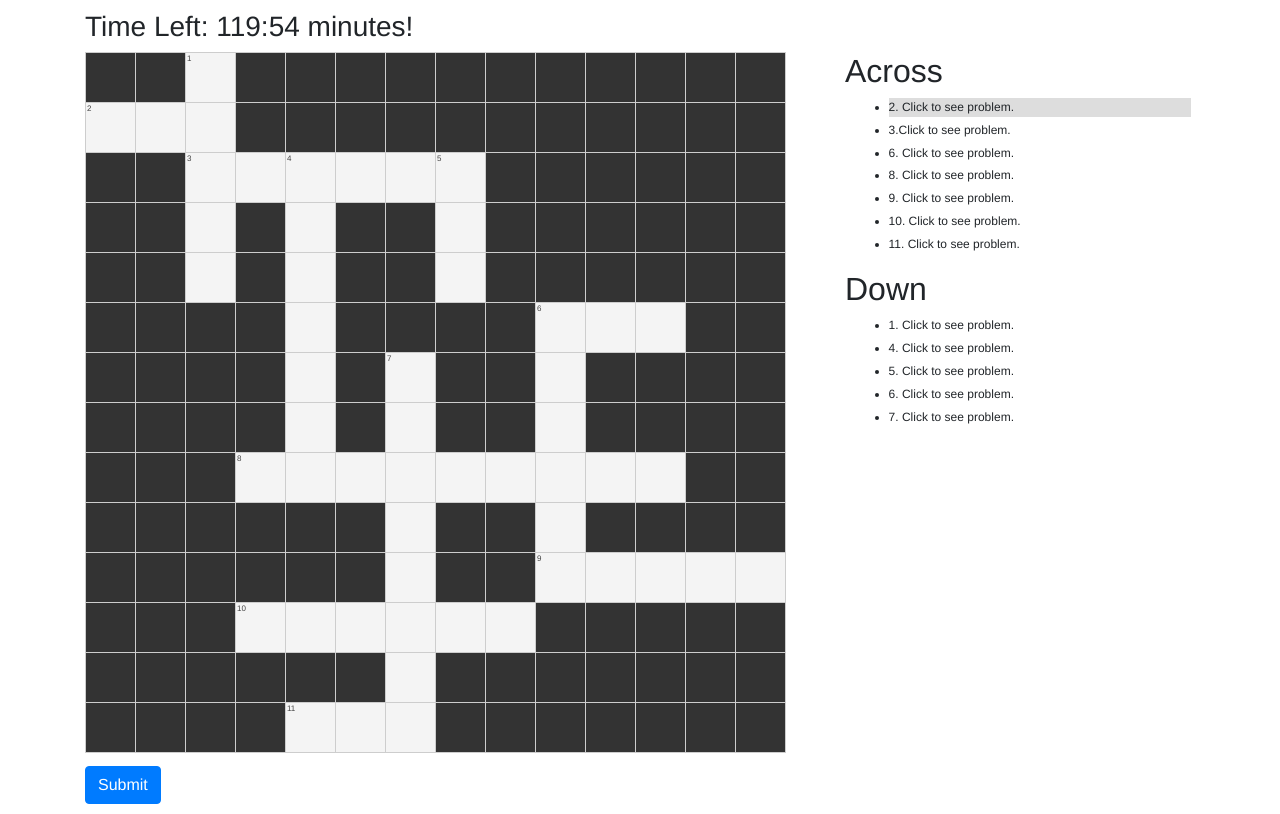
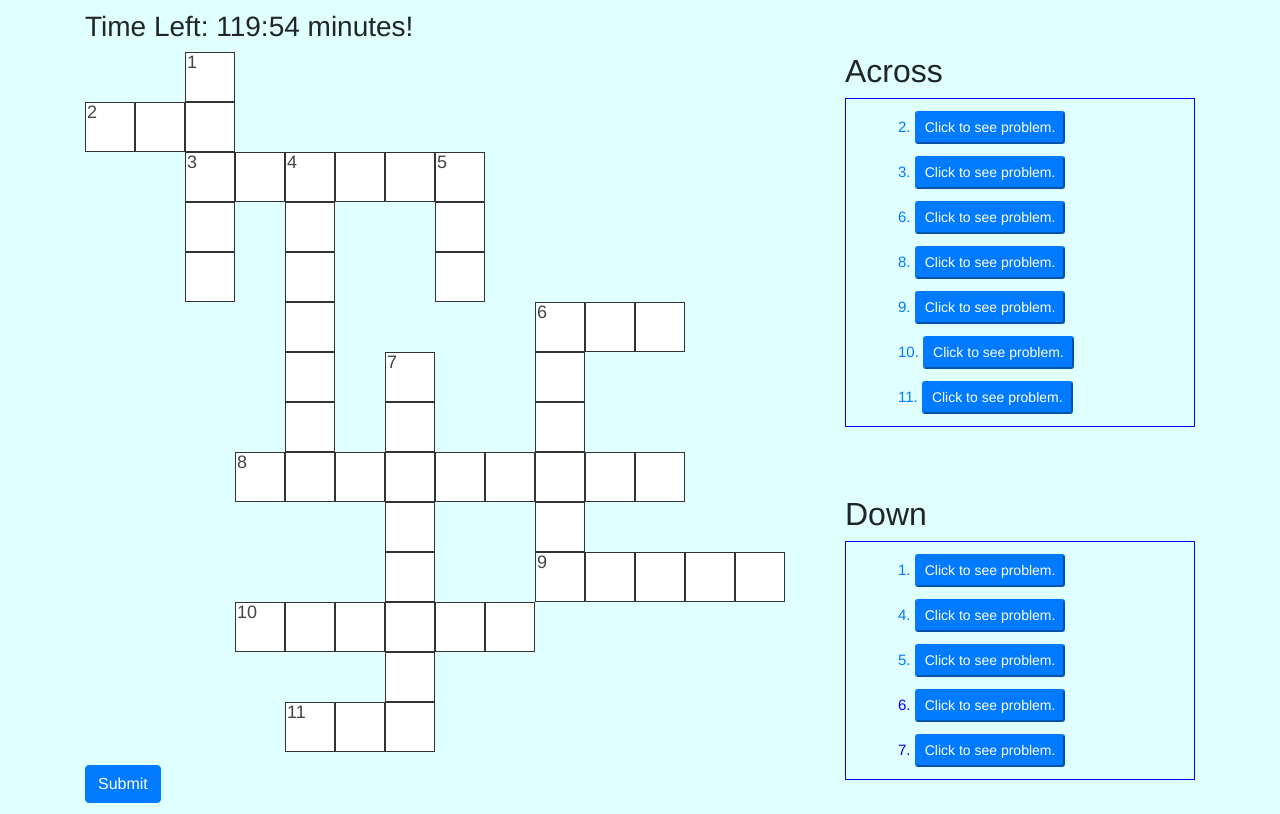
Before and after one commit to rkwap/ccs-crossword, a Django app: page /play/ in a window 1280 px wide. Run offline with Django 3.2, Linux system fonts and the light colour scheme; the visitor is signed in with stand-in values (Sample User, id 1); data comes from the database, SQL or seed files in the repository; some libraries are stand-ins or nearby versions.

Commit message:
Disabled enter key and basic styling

```diff
--- a/quiz/templates/start.html
+++ b/quiz/templates/start.html
@@ -10,15 +10,31 @@
 	<script src="https://code.jquery.com/jquery-3.3.1.slim.min.js" integrity="sha384-q8i/X+965DzO0rT7abK41JStQIAqVgRVzpbzo5smXKp4YfRvH+8abtTE1Pi6jizo" crossorigin="anonymous"></script>
 	<script src="https://cdnjs.cloudflare.com/ajax/libs/popper.js/1.14.6/umd/popper.min.js" integrity="sha384-wHAiFfRlMFy6i5SRaxvfOCifBUQy1xHdJ/yoi7FRNXMRBu5WHdZYu1hA6ZOblgut" crossorigin="anonymous"></script>
 	<script src="https://stackpath.bootstrapcdn.com/bootstrap/4.2.1/js/bootstrap.min.js" integrity="sha384-B0UglyR+jN6CkvvICOB2joaf5I4l3gm9GU6Hc1og6Ls7i6U/mkkaduKaBhlAXv9k" crossorigin="anonymous"></script>
+	<script type="text/javascript">
+
+function stopRKey(evt) {
+  var evt = (evt) ? evt : ((event) ? event : null);
+  var node = (evt.target) ? evt.target : ((evt.srcElement) ? evt.srcElement : null);
+  if ((evt.keyCode == 13) && (node.type=="text"))  {return false;}
+}
+
+document.onkeypress = stopRKey;
+
+</script>
+
 	<style type="text/css" media="screen">
 		/*
 			Default puzzle styling
 		*/
 		body {
+			background-color: lightcyan;
 			font: 62.5%/1.3em Helvetica, sans-serif;
 			width: 90.3%;
 			margin: 10px auto;
 			zoom: 1;
+		}
+
+
 		}
 			table {
 				border-collapse: collapse;
@@ -31,10 +47,10 @@
 			table td {
 				width: 5em;
 				height: 5em;
-				border: 1px solid #cdcdcd;
+
 				padding: 0;
 				margin: 0;
-				background-color: #333;
+				background-color: transparent;
 				position: relative;
 			}
 
@@ -42,11 +58,12 @@
 				width: 100%;
 				height: 100%;
 				padding: 0em;
-				border: none;
+				border: 1px solid #333;
 				text-align: center;
 				font-size: 3em;
 				color: #666;
-				background-color: #f4f4f4;
+				background-color: white;
+
 			}
 
 			td input:focus {
@@ -55,10 +72,10 @@
 
 			td span {
 				color: #444;
-				font-size: 0.8em;
+				font-size: 18px;
 				position: absolute;
-				top: -1px;
-				left: 1px;
+				top: 4px;
+				left: 2px;
 			}
 
 			input.done {
@@ -79,13 +96,26 @@
 				width: 40%;
 			}
 
-			#puzzle-clues li{
-				font-size: 1.2em;
+			#puzzle-clues li
+			{
+				list-style-type: none;
+				font-size: 15px;
+				margin: .8em;
+				line-height: 1.6em;
+				cursor: pointer;
+				color: blue;
+			}
+
+
+
+
+
+			.problem_content {
+				font-size: 20px;
+
 				margin: .3em;
 				line-height: 1.6em;
 			}
-
-
 
 	</style>
 	<script>
@@ -444,8 +474,8 @@
 		<div id="puzzle-clues" class="col-md-4">
 
 				<h2>Across</h2>
-				<ul id="across">
-						<li tabindex="1" data-position="0" class="clues-active"><div class="container"></div><a data-toggle="modal" data-target="#myModal1" style="cursor: pointer">2. Click to see problem.</a></li>
+				<ul id="across" style="border: 1px solid blue">
+						<li tabindex="1" data-position="0"><a href="">2. </a><button class="btn-primary btn-sm" data-toggle="modal" data-target="#myModal1" style="cursor: pointer">Click to see problem.</button></li>
 						<!-- Modal -->
 						<div class="modal fade" id="myModal1" role="dialog">
 							<div class="modal-dialog modal-lg">
@@ -473,7 +503,7 @@
 
 
 
-					<li tabindex="1" data-position="3"><a data-toggle="modal" data-target="#myModal2" style="cursor: pointer"> 3.Click to see problem. </a></li>
+					<li tabindex="1" data-position="3"><a href="">3. </a><button class="btn-primary btn-sm" data-toggle="modal" data-target="#myModal2"> Click to see problem. </button></li>
 					<!-- Modal -->
 						<div class="modal fade" id="myModal2" role="dialog">
 							<div class="modal-dialog modal-lg">
@@ -498,7 +528,7 @@
 							</div>
 							</div>
 						</div>
-					<li tabindex="1" data-position="5"><a data-toggle="modal" data-target="#myModal3" style="cursor: pointer">6. Click to see problem.</a></li>
+					<li tabindex="1" data-position="5"><a href="">6. </a><button class="btn-primary btn-sm" data-toggle="modal" data-target="#myModal3" style="cursor: pointer">Click to see problem.</button></li>
 					<!-- Modal -->
 						<div class="modal fade" id="myModal3" role="dialog">
 							<div class="modal-dialog modal-lg">
@@ -508,7 +538,7 @@
 <p>The <i>n</i><sup>th</sup> term of the sequence of triangle numbers is given by, <i>t<sub>n</sub></i> = ½<i>n</i>(<i>n</i>+1); so the first ten triangle numbers are:</p>
 <p style="text-align:center;">1, 3, 6, 10, 15, 21, 28, 36, 45, 55, ...</p>
 <p>By converting each letter in a word to a number corresponding to its alphabetical position and adding these values we form a word value. For example, the word value for SKY is 19 + 11 + 25 = 55 = <i>t</i><sub>10</sub>. If the word value is a triangle number then we shall call the word a triangle word.</p>
-<p>Using words.txt , a 16K text file containing nearly two-thousand common English words, how many are triangle words?</p>
+<p>Using <a style="color: blue;"> words.txt </a> (on your desktop), a 16K text file containing nearly two-thousand common English words, how many are triangle words?</p>
 </div>
 								<div class="modal-footer">
 								<button type="button" class="btn btn-default" data-dismiss="modal">Close</button>
@@ -518,7 +548,7 @@
 						</div>
 </div>
 
-					<li tabindex="1" data-position="8"><a data-toggle="modal" data-target="#myModal4" style="cursor: pointer">8. Click to see problem.</a></li>
+					<li tabindex="1" data-position="8"><a href="">8. </a><button class="btn-primary btn-sm" data-toggle="modal" data-target="#myModal4" style="cursor: pointer">Click to see problem.</button></li>
 					<!-- Modal -->
 						<div class="modal fade" id="myModal4" role="dialog">
 							<div class="modal-dialog modal-lg">
@@ -541,7 +571,7 @@
 							</div>
 							</div>
 						</div>
-					<li tabindex="1" data-position="10"><a data-toggle="modal" data-target="#myModal5" style="cursor: pointer">9. Click to see problem.</a></li>
+					<li tabindex="1" data-position="10"><a href="">9. </a><button class="btn-primary btn-sm" data-toggle="modal" data-target="#myModal5" style="cursor: pointer">Click to see problem.</button></li>
 					<!-- Modal -->
 						<div class="modal fade" id="myModal5" role="dialog">
 							<div class="modal-dialog modal-lg">
@@ -560,7 +590,7 @@ If d(<i>a</i>) = <i>b</i> and d(<i>b</i>) = <i>a</i>, where <i>a</i> ≠ <i>b</i
 							</div>
 							</div>
 						</div>
-					<li tabindex="1" data-position="13" class=""><a data-toggle="modal" data-target="#myModal6" style="cursor: pointer">10. Click to see problem.</a></li>
+					<li tabindex="1" data-position="13" class=""><a href="">10. </a><button class="btn-primary btn-sm" data-toggle="modal" data-target="#myModal6" style="cursor: pointer">Click to see problem.</button></li>
 					<!-- Modal -->
 						<div class="modal fade" id="myModal6" role="dialog">
 							<div class="modal-dialog modal-lg">
@@ -584,7 +614,7 @@ If d(<i>a</i>) = <i>b</i> and d(<i>b</i>) = <i>a</i>, where <i>a</i> ≠ <i>b</i
 							</div>
 							</div>
 						</div></li>
-					<li tabindex="1" data-position="16"><a data-toggle="modal" data-target="#myModal7" style="cursor: pointer">11. Click to see problem.</a></li>
+					<li tabindex="1" data-position="16"><a href="">11. </a><button class="btn-primary btn-sm" data-toggle="modal" data-target="#myModal7" style="cursor: pointer">Click to see problem.</button></li>
 					<!-- Modal -->
 						<div class="modal fade" id="myModal7" role="dialog">
 							<div class="modal-dialog modal-lg">
@@ -607,9 +637,12 @@ If d(<i>a</i>) = <i>b</i> and d(<i>b</i>) = <i>a</i>, where <i>a</i> ≠ <i>b</i
 						</div></li>
 
 				</ul>
+
+				<br><br><br><br>
+
 				<h2>Down</h2>
-				<ul id="down">
-					<li tabindex="1" data-position="1"><a data-toggle="modal" data-target="#myModal8" style="cursor: pointer">1. Click to see problem.</a></li>
+				<ul id="down" style="border: 1px solid blue;">
+					<li tabindex="1" data-position="1"><a href="">1. </a><button class="btn-primary btn-sm" data-toggle="modal" data-target="#myModal8" style="cursor: pointer">Click to see problem.</button></li>
 					<!-- Modal -->
 						<div class="modal fade" id="myModal8" role="dialog">
 							<div class="modal-dialog modal-lg">
@@ -629,7 +662,7 @@ If d(<i>a</i>) = <i>b</i> and d(<i>b</i>) = <i>a</i>, where <i>a</i> ≠ <i>b</i
 							</div>
 							</div>
 						</div></li>
-					<li tabindex="1" data-position="2"><a data-toggle="modal" data-target="#myModal9" style="cursor: pointer">4. Click to see problem.</a></li>
+					<li tabindex="1" data-position="2"><a href="">4. </a><button class="btn-primary btn-sm" data-toggle="modal" data-target="#myModal9" style="cursor: pointer">Click to see problem.</button></li>
 					<!-- Modal -->
 						<div class="modal fade" id="myModal9" role="dialog">
 							<div class="modal-dialog modal-lg">
@@ -652,21 +685,17 @@ If d(<i>a</i>) = <i>b</i> and d(<i>b</i>) = <i>a</i>, where <i>a</i> ≠ <i>b</i
 							</div>
 							</div>
 						</div></li>
-					<li tabindex="1" data-position="4"><a data-toggle="modal" data-target="#myModal10" style="cursor: pointer">5. Click to see problem.</a></li>
+					<li tabindex="1" data-position="4"><a href="">5. </a><button class="btn-primary btn-sm" data-toggle="modal" data-target="#myModal10" style="cursor: pointer">Click to see problem.</button></li>
 					<!-- Modal -->
 						<div class="modal fade" id="myModal10" role="dialog">
 							<div class="modal-dialog modal-lg">
 							<div class="modal-content">
 								<div class="modal-body">
 								<div class="problem_content" role="problem">
-<p>The proper divisors of a number are all the divisors excluding the number itself. For example, the proper divisors of 28 are 1, 2, 4, 7, and 14. As the sum of these divisors is equal to 28, we call it a perfect number.</p>
-<p>Interestingly the sum of the proper divisors of 220 is 284 and the sum of the proper divisors of 284 is 220, forming a chain of two numbers. For this reason, 220 and 284 are called an amicable pair.</p>
-<p>Perhaps less well known are longer chains. For example, starting with 12496, we form a chain of five numbers:</p>
-<p style="text-align:center;">12496 → 14288 → 15472 → 14536 → 14264 (→ 12496 → ...)</p>
-<p>Since this chain returns to its starting point, it is called an amicable chain.</p>
-<p>Find the smallest member of the longest amicable chain with no element exceeding one million.</p>
-
-<p>The first 3 digits of that number will give you the answer.</p>
+<p>Comparing two numbers written in index form like 2<sup>11</sup> and 3<sup>7</sup> is not difficult, as any calculator would confirm that 2<sup>11</sup> = 2048 &lt; 3<sup>7</sup> = 2187.</p>
+<p>However, confirming that 632382<sup>518061</sup> &gt; 519432<sup>525806</sup> would be much more difficult, as both numbers contain over three million digits.</p>
+<p>Using <a style="color: blue; ">base_exp.txt</a> (on your desktop), a 22K text file containing one thousand lines with a base/exponent pair on each line, determine which line number has the greatest numerical value.</p>
+<p class="info">NOTE: The first two lines in the file represent the numbers in the example given above.</p>
 
 </div>
 								</div>
@@ -676,7 +705,7 @@ If d(<i>a</i>) = <i>b</i> and d(<i>b</i>) = <i>a</i>, where <i>a</i> ≠ <i>b</i
 							</div>
 							</div>
 						</div></li>
-					<li tabindex="1" data-position="6"><a data-toggle="modal" data-target="#myModal11" style="cursor: pointer">6. Click to see problem.</a></li>
+					<li tabindex="1" data-position="6"><a>6. </a><button class="btn-primary btn-sm" data-toggle="modal" data-target="#myModal11" style="cursor: pointer">Click to see problem.</button></li>
 					<!-- Modal -->
 						<div class="modal fade" id="myModal11" role="dialog">
 							<div class="modal-dialog modal-lg">
@@ -697,7 +726,7 @@ If d(<i>a</i>) = <i>b</i> and d(<i>b</i>) = <i>a</i>, where <i>a</i> ≠ <i>b</i
 							</div>
 							</div>
 						</div></li>
-					<li tabindex="1" data-position="7"><a data-toggle="modal" data-target="#myModal12" style="cursor: pointer">7. Click to see problem.</a></li>
+					<li tabindex="1" data-position="7"><a>7. </a><button class="btn-primary btn-sm" data-toggle="modal" data-target="#myModal12" style="cursor: pointer">Click to see problem.</button></li>
 					<!-- Modal -->
 						<div class="modal fade" id="myModal12" role="dialog">
 							<div class="modal-dialog modal-lg">
@@ -707,7 +736,7 @@ If d(<i>a</i>) = <i>b</i> and d(<i>b</i>) = <i>a</i>, where <i>a</i> ≠ <i>b</i
 
 <div class="problem_content" role="problem">
 <p>A common security method used for online banking is to ask the user for three random characters from a passcode. For example, if the passcode was 531278, they may ask for the 2nd, 3rd, and 5th characters; the expected reply would be: 317.</p>
-<p>The text file, keylog.txt, contains fifty successful login attempts.</p>
+<p>The text file, <a style="color: blue"> keylog.txt </a> (on your desktop), contains fifty successful login attempts.</p>
 <p>Given that the three characters are always asked for in order, analyse the file so as to determine the shortest possible secret passcode of unknown length.</p>
 
 </div>
```
